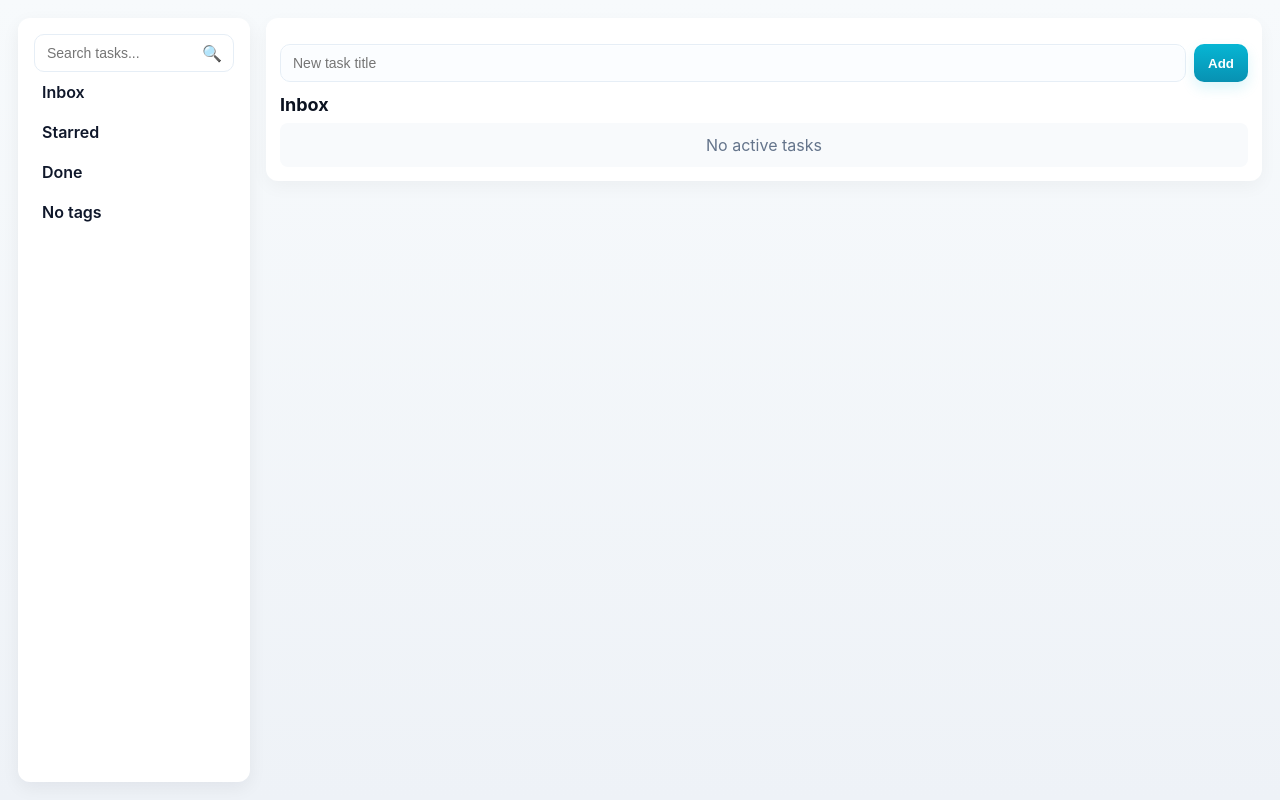
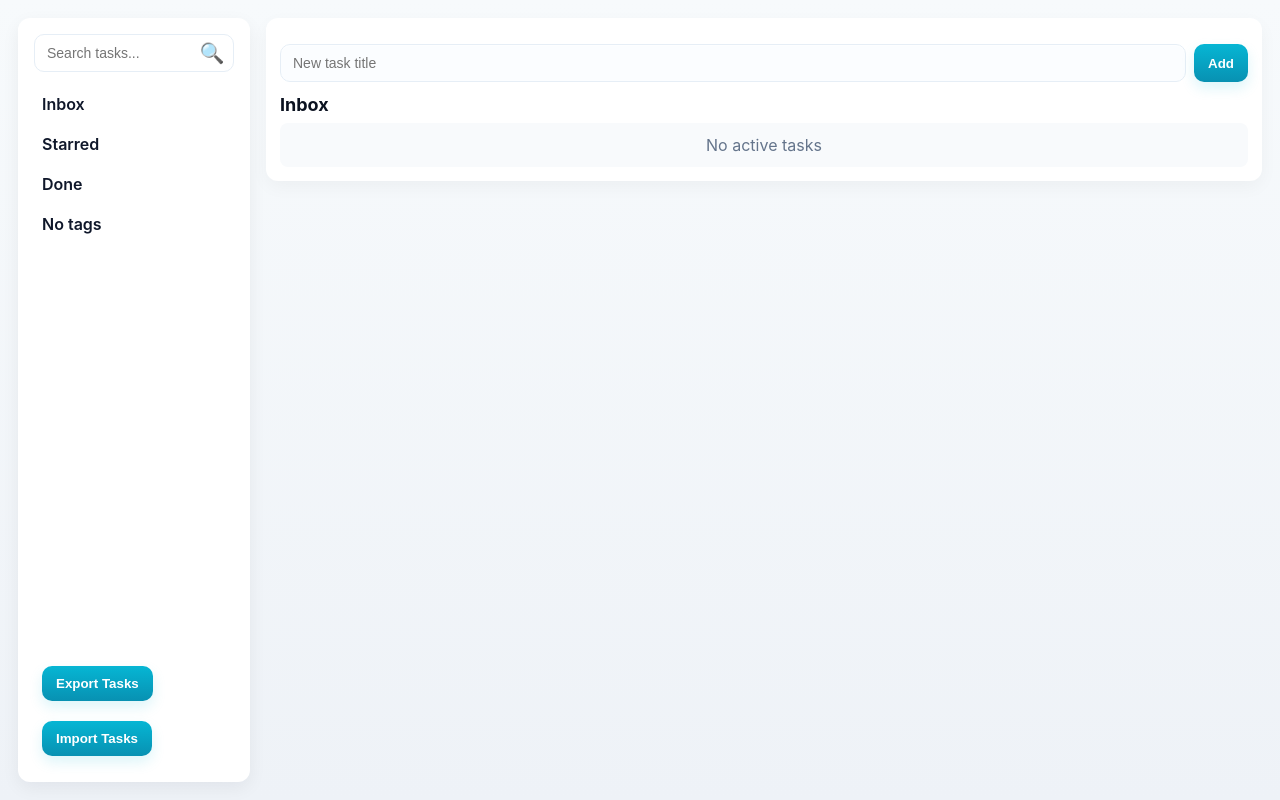
Before and after one commit to abyr/loca-list, a React (Create React App) app: page / in a window 1280 px wide. Built offline with nearby package versions, Linux system fonts and the light colour scheme.

Commit message:
add import export

```diff
--- a/src/components/Sidebar.tsx
+++ b/src/components/Sidebar.tsx
@@ -1,6 +1,8 @@
 import React from 'react';
 import { Task } from '../models/Task';
+import { useTaskDB } from '../hooks/useTaskDB';
 import './TaskManager.css';
+import { resolveModuleName } from 'typescript';
 
 interface SidebarProps {
   tasks: Task[];
@@ -36,6 +38,11 @@ const Sidebar: React.FC<SidebarProps> = ({
     return matches.map(tag => tag.substring(1));
   };
 
+  const {
+      addTask,
+      deleteAllTasks,
+    } = useTaskDB();
+
   const allTags = new Set<string>();
   tasks.forEach(task => {
     extractHashtags(task.title).forEach(tag => allTags.add(tag));
@@ -50,8 +57,54 @@ const Sidebar: React.FC<SidebarProps> = ({
     return tasks.filter(task => !task.title.match(/#\w+/) && !task.deleted && !task.completed).length;
   };
 
+  const importTasks = () => {
+    const input = document.createElement('input');
+
+    input.type = 'file';
+    input.accept = 'application/json';
+    input.onchange = (e: any) => {
+      const file = e.target.files[0];
+      const reader = new FileReader();
+
+      reader.onload = async (event) => {
+        try {
+          const importedTasks: Task[] = JSON.parse(event.target?.result as string);
+
+          await deleteAllTasks();
+
+          importedTasks.forEach(task => {
+            addTask(task);
+          });
+
+          console.log('Imported Tasks:', importedTasks);
+
+          window.location.reload();
+
+        } catch (error) {
+          console.error('Error parsing imported tasks:', error);
+        }
+      };
+      reader.readAsText(file);
+    };
+    input.click();
+  }
+
+  const exportTasks = (tasks: Task[]) => {
+    const dataStr = "data:text/json;charset=utf-8," + encodeURIComponent(JSON.stringify(tasks, null, 2));
+    const downloadAnchorNode = document.createElement('a');
+    const isoDateTime = new Date().toISOString().slice(0,19).replace(/:/g,"-");
+
+    downloadAnchorNode.setAttribute("href", dataStr);
+    downloadAnchorNode.setAttribute("download", `loca-list-tasks-${isoDateTime}.json`);
+    document.body.appendChild(downloadAnchorNode);
+    downloadAnchorNode.click();
+    downloadAnchorNode.remove();
+  }
+
   return (
     <div className={`sidebar`} onClick={(e) => e.stopPropagation()}>
+
+      <div className="sidebar-header">
         <div className="search-block">
           <input
             type="text"
@@ -61,6 +114,9 @@ const Sidebar: React.FC<SidebarProps> = ({
           />
           <span className="search-icon">🔍</span>
         </div>
+      </div>
+
+      <div className="sidebar-body">
         <ul className="box-list">
           <li
             className={`box-item ${selectedBox === 'inbox' && !selectedTag ? 'active' : ''}`}
@@ -103,6 +159,28 @@ const Sidebar: React.FC<SidebarProps> = ({
           </li>
         </ul>
       </div>
+      <div className='sidebar-divider'></div>
+      <div className='sidebar-footer'>
+        <ul>
+          <li>
+            <button className="export-tasks-btn" onClick={() => { exportTasks(tasks); }}>
+              Export Tasks
+            </button>
+          </li>
+          <li>
+            <button className="import-tasks-btn" onClick={() => {
+              const confirmed = window.confirm('Importing tasks will DELETE ALL your current tasks. Continue?')
+
+              if (confirmed) {
+                importTasks();
+              }
+            }}>
+              Import Tasks
+            </button>
+          </li>
+        </ul>
+      </div>
+    </div>
   );
 };
 
--- a/src/components/TaskManager.css
+++ b/src/components/TaskManager.css
@@ -361,6 +361,34 @@ button {
   gap: 8px;
 }
 
+.sidebar-header {
+  font-size: 20px;
+  font-weight: 700;
+  color: #0b1220;
+  margin-bottom: 12px;
+}
+
+.sidebar-body {
+  flex: 1;
+  overflow-y: auto;
+}
+
+.sidebar-divider {
+  height: 1px;
+  margin: 12px 0;
+  border: none;
+  list-style: none;
+  cursor: default;
+  pointer-events: none;
+}
+
+.sidebar-footer {
+  margin-top: auto;
+  font-size: 12px;
+  color: #94a3b8;
+  text-align: center;
+}
+
 /* Responsiveness */
 @media (max-width: 980px) {
   .sidebar { display: none; }
--- a/src/db/TaskDB.ts
+++ b/src/db/TaskDB.ts
@@ -109,4 +109,24 @@ export class TaskDB {
             }
         });
     }
+
+    public async deleteAllTasks(): Promise<void> {
+        return new Promise<void>((resolve, reject) => {
+            if (this.db) {
+                const transaction = this.db.transaction(this.storeName, 'readwrite');
+                const store = transaction.objectStore(this.storeName);
+                const request = store.clear();
+
+                request.onsuccess = () => {
+                    resolve();
+                };
+
+                request.onerror = () => {
+                    reject('Delete All Tasks error: ' + request.error);
+                };
+            } else {
+                reject('Database is not initialized.');
+            }
+        });
+    }
 }
--- a/src/hooks/useTaskDB.ts
+++ b/src/hooks/useTaskDB.ts
@@ -60,5 +60,19 @@ export const useTaskDB = () => {
     [loadTasks]
   );
 
-  return { tasks, feedback, loadTasks, addTask, updateTask, deleteTask, setFeedback };
+  const deleteAllTasks = useCallback(
+    async () => {
+      try {
+        await taskDB.deleteAllTasks();
+        setFeedback('All tasks deleted successfully!');
+        await loadTasks();
+      } catch (e) {
+        console.error(e);
+        setFeedback('Failed to delete all tasks.');
+      }
+    },
+    [loadTasks]
+  );
+
+  return { tasks, feedback, loadTasks, addTask, updateTask, deleteTask, deleteAllTasks, setFeedback };
 };
```
Lines whose indentation alone changed are shown as unchanged.
